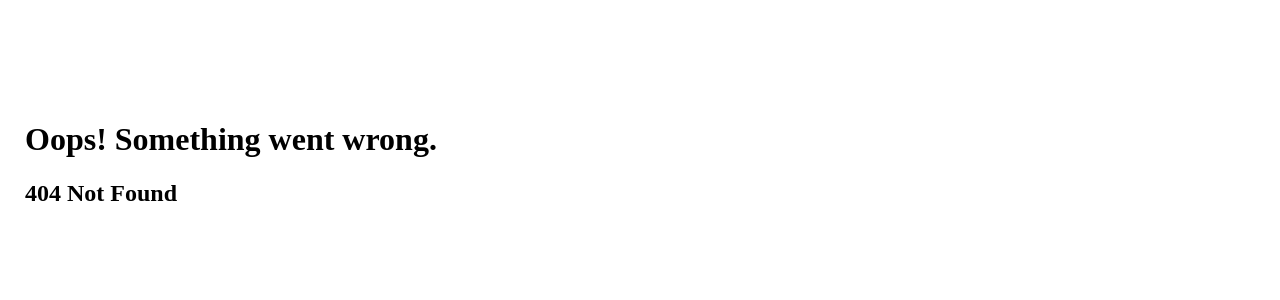
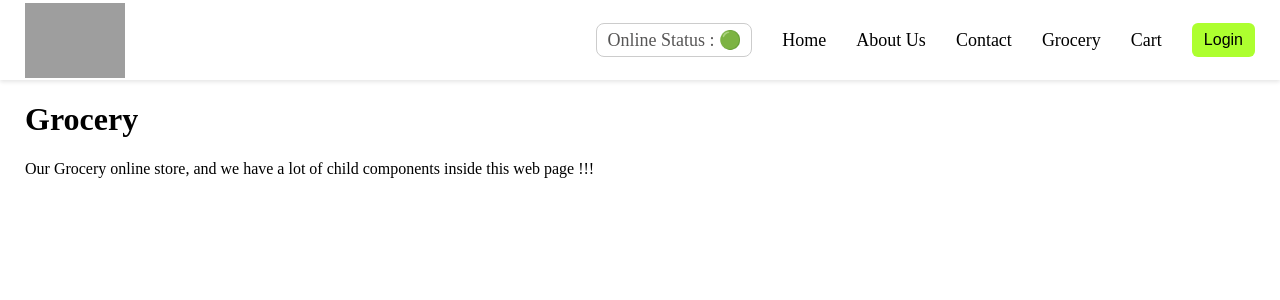
Before and after one commit to rohiniee0028/food-app, a React (Vite) app: page /grocery in a window 1280 px wide. Before the commit this address had no page. Shown: the top 300 px of the page. Built offline with nearby package versions, Linux system fonts and the light colour scheme; grey boxes are pictures that could not be loaded.

Commit message:
optimizing the performance using custom hooks and lazy loading

```diff
--- a/index.css
+++ b/index.css
@@ -4,6 +4,14 @@ body {
     box-sizing: border-box;
 }
 
+.offlineText{
+    text-align: center;
+    margin-top: 100px;
+    color: red;
+    font-size: 24px;
+    font-weight: 600;
+
+}
 .header {
     /* make header fixed at top */
     position: fixed;
@@ -65,6 +73,13 @@ body {
     a {
         text-decoration: none;
         color: inherit;
+    }
+
+    &:first-child{
+        border: 1px solid #ccc;
+        border-radius: 8px;
+        padding: 5px 10px;
+        color: #575656;
     }
 }
 
@@ -310,3 +325,10 @@ a{
         }
     }
 }
+.paddingTop{
+    padding-top: calc(80px + 50px);
+}
+.grocerySection{
+    padding-top: calc(80px + 0px);
+    padding-inline: 25px;
+}
--- a/src/App.js
+++ b/src/App.js
@@ -1,4 +1,4 @@
-import React from "react";
+import { lazy, Suspense } from "react";
 import ReactDOM from "react-dom/client";
 import Header from "./components/Header";
 import Body from "./components/Body";
@@ -9,6 +9,7 @@ import Contact from "./components/Contact";
 import Error from "./components/Error";
 import RestaurantMenu from "./components/RestaurantMenu";
 
+const Grocery = lazy(() => import('./components/Grocery'));
 
 const AppLayout = () => {
     return (
@@ -37,6 +38,10 @@ const appRouter = createBrowserRouter([
                 element: <Contact />,
             },
             {
+                path: "/grocery",
+                element: <Suspense fallback={<div className="paddingTop">Loading...</div>}><Grocery /></Suspense>,
+            },
+            {
                 path: '/restaurant/:resId',
                 element: <RestaurantMenu/>
             }
--- a/src/components/Body.js
+++ b/src/components/Body.js
@@ -4,6 +4,7 @@ import { useEffect, useState } from 'react';
 import Shimmar from './shimmar/Shimmar';
 import { FiSearch } from "react-icons/fi";
 import { Link } from 'react-router-dom';
+import useOnlineStatus from '../hooks/useOnlineStatus';
 
 const Body = () => {
     const [listOfRestaurants, setListOfRestaurants] = useState(resList);
@@ -11,6 +12,8 @@ const Body = () => {
     const [filterRestaurants, setFilterRestaurants] = useState(resList);
 
     const [searchText, setSearchText] = useState("");
+
+    const onlineStatus = useOnlineStatus();
 
     // below code is for when fetching data from real API
 
@@ -41,6 +44,12 @@ const Body = () => {
     }
 
 
+    if (onlineStatus === false) {
+        return (
+            <h1 className='offlineText'>Looks like You are offline! Please check your internet connection.</h1>
+        )
+    }
+
     // conditional rendering
     return listOfRestaurants.length === 0 ? (
         <Shimmar />
--- /dev/null
+++ b/src/components/Grocery.js
@@ -0,0 +1,12 @@
+import React from 'react';
+
+const Grocery = () => {
+  return (
+    <div className='grocerySection'>
+      <h1>Grocery</h1>
+      <p>Our Grocery online store, and we have a lot of child components inside this web page !!!</p>
+    </div>
+  );
+}
+
+export default Grocery;
--- a/src/components/Header.js
+++ b/src/components/Header.js
@@ -1,12 +1,15 @@
-import {LOGO_URL} from "../utils/constants";
+import { LOGO_URL } from "../utils/constants";
 import { useState } from 'react';
 import ShimmarImg from './shimmar/ShimmarImg';
 import { Link } from "react-router-dom";
+import useOnlineStatus from "../hooks/useOnlineStatus";
 
 const Header = () => {
     const [logoLoaded, setLogoLoaded] = useState(false);
     const [logoError, setLogoError] = useState(false);
     const [btnName, setBtnName] = useState("Login");
+
+    const onlineStatus = useOnlineStatus();
 
     console.log('Header rendered');
 
@@ -35,6 +38,7 @@ const Header = () => {
             </div>
             <div className="nav-items">
                 <ul>
+                    <li>Online Status : {onlineStatus ? "🟢" : "🔴"}</li>
                     <li>
                         <Link to='/'>Home</Link>
                     </li>
@@ -43,6 +47,9 @@ const Header = () => {
                     </li>
                     <li>
                         <Link to='/contact'>Contact</Link>
+                    </li>
+                    <li>
+                        <Link to='/grocery'>Grocery</Link>
                     </li>
                     <li>
                         Cart
--- a/src/components/RestaurantMenu.js
+++ b/src/components/RestaurantMenu.js
@@ -1,29 +1,17 @@
-import { useEffect, useState } from 'react';
-import restaurantDetails from '../utils/restaurantMenu';
 import { useParams } from 'react-router';
+import useRestaurantMenu from '../hooks/useRestaurantMenu';
+import Shimmar from './shimmar/Shimmar';
 
 const RestaurantMenu = () => {
-    const [resMenu, setResMenu] = useState(null);
     const { resId } = useParams(); // get restaurant id from URL
-    console.log(resId);
+    // console.log(resId);
 
     // below commented code is for when fetching data from real API
-
-    useEffect(() => {
-        // fetchMenu();
-        const data = restaurantDetails.find((res) => res.id == resId);
-        setResMenu(data);
-        console.log('data', data);
-    }, [resId])
-
-    // const fetchMenu = async () => {
-    //     const data = await fetch("http://localhost:4000/api/menu");
-    //     const json = await data.json();
-    //     console.log("Menu:", json);
-    // };
+    const resMenu = useRestaurantMenu(resId);
 
     if (!resMenu) {
-        return <h2 className='text-center mt-10 text-xl'>Loading menu...</h2>;
+        // return <h2 className='text-center mt-10 text-xl'>Loading menu...</h2>;
+        return <Shimmar/>
     }
 
     console.log('resMenu', resMenu);
--- /dev/null
+++ b/src/hooks/useOnlineStatus.js
@@ -0,0 +1,19 @@
+import { useEffect, useState } from 'react';
+
+const useOnlineStatus = () => {
+    const [onlineStatus, setOnlineStatus] = useState(true);
+
+    useEffect(()=>{
+        window.addEventListener('offline',()=>{
+            setOnlineStatus(false)
+        })
+
+        window.addEventListener('online',()=>{
+            setOnlineStatus(true)
+        })
+    },[])
+
+    return onlineStatus
+}
+
+export default useOnlineStatus;
--- /dev/null
+++ b/src/hooks/useRestaurantMenu.js
@@ -0,0 +1,23 @@
+import { useEffect, useState } from 'react';
+import restaurantDetails from '../utils/restaurantMenu';
+
+const useRestaurantMenu = (resId) => {
+    const [resMenu, setResMenu] = useState(null);
+
+    useEffect(() => {
+        // fetchMenu();
+        const data = restaurantDetails.find((res) => res.id == resId);
+        setResMenu(data);
+        console.log('data', data);
+    }, [resId])
+
+    // const fetchMenu = async () => {
+    //     const data = await fetch("http://localhost:4000/api/menu");
+    //     const json = await data.json();
+    //     console.log("Menu:", json);
+    // };
+
+    return resMenu
+}
+
+export default useRestaurantMenu;
```
